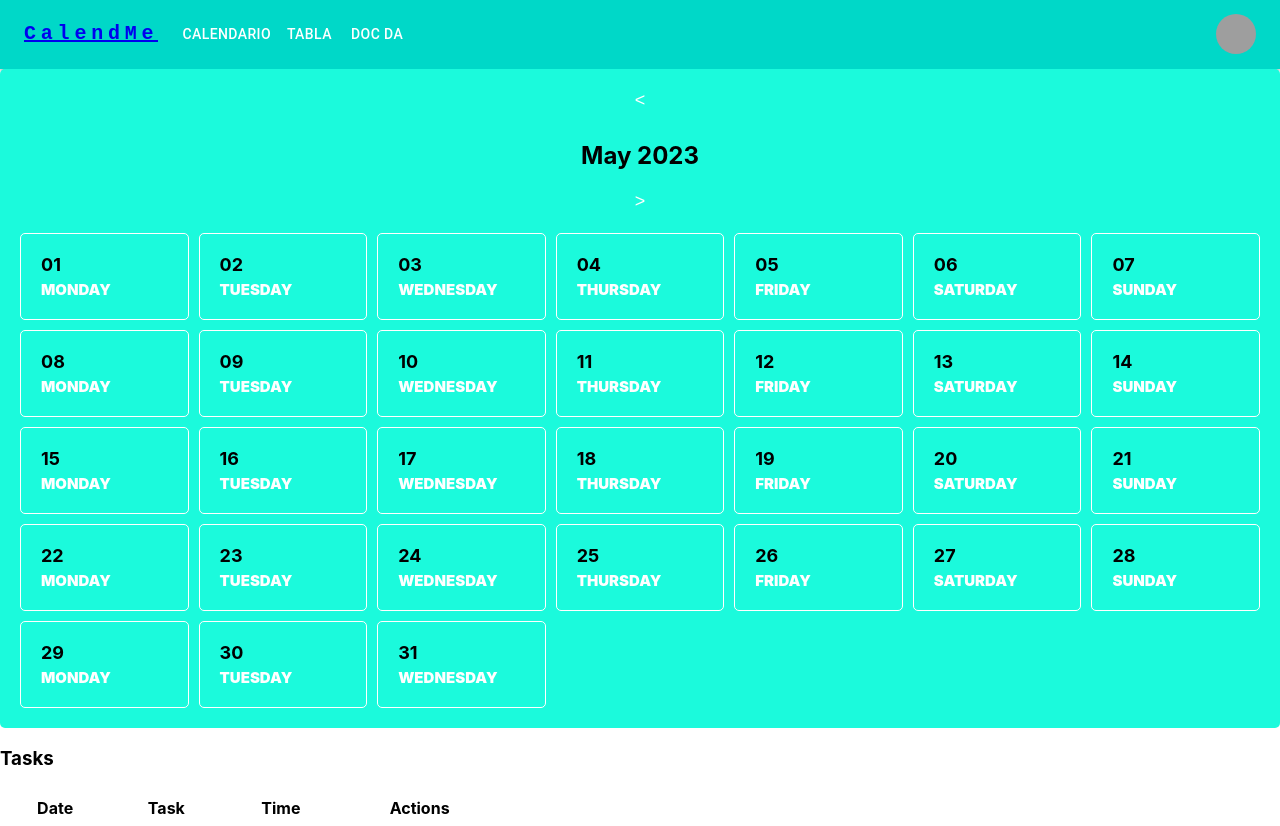
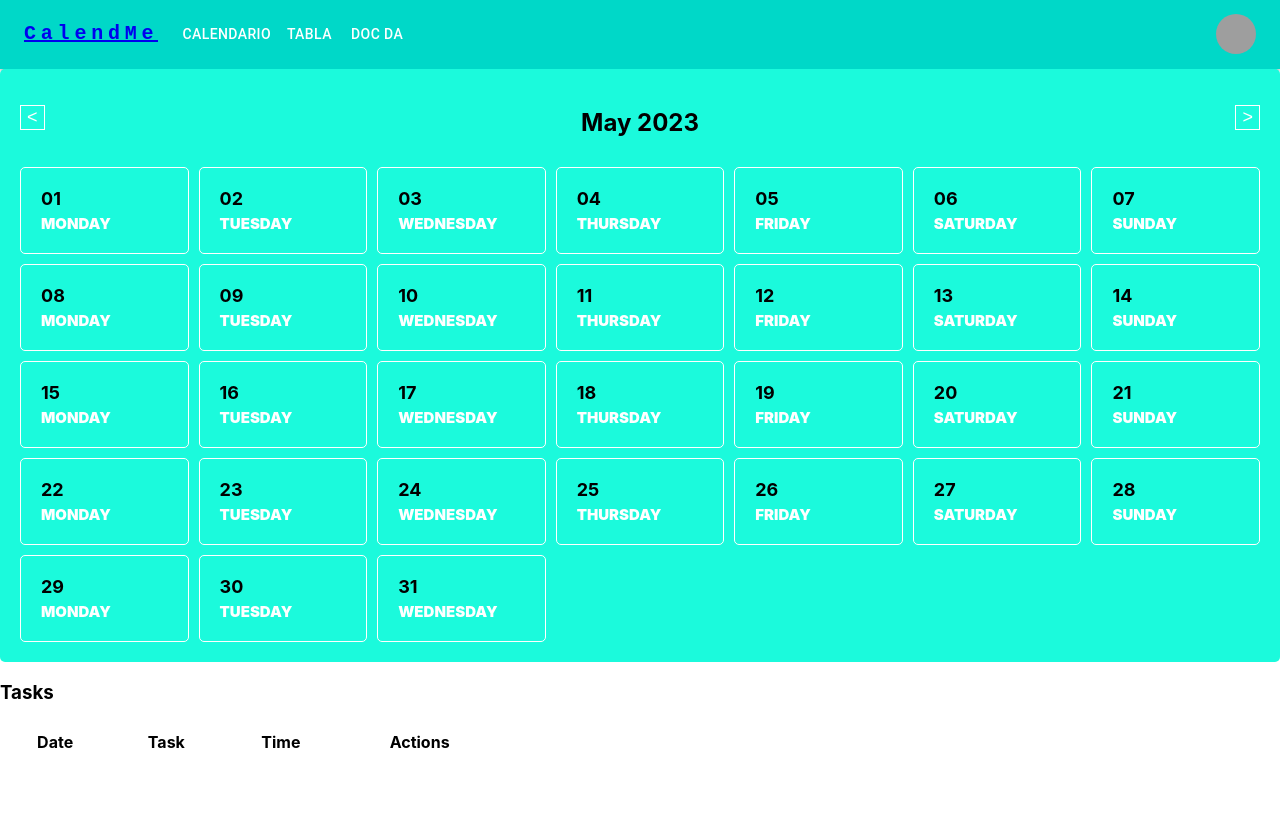
Before and after one commit to agustingar/calendag, a React (Create React App) app: page /calendario in a window 1280 px wide. After the commit the page ends 800 px from the top, so only its background shows below. Built offline with nearby package versions, Linux system fonts and the light colour scheme; grey boxes are pictures that could not be loaded.

Commit message:
calendar actions

```diff
--- a/src/assets/calendar.css
+++ b/src/assets/calendar.css
@@ -15,10 +15,11 @@
 
 .calendar-header button {
   background: none;
-  border: none;
+  border: 1px solid #ffffff;
   cursor: pointer;
   font-size: 18px;
   color: #ffffff;
+
 }
 
 .calendar-grid {
@@ -111,12 +112,13 @@
   color: #aaa;
 }
 
+
 @media (min-width: 768px) {
   .calendar {
     width: auto;
   }
   .calendar-header {
-    flex-direction: column;
+    flex-direction: row;
     align-items: center;
   }
   .calendar-header button {
--- a/src/components/Calendario/calendario.js
+++ b/src/components/Calendario/calendario.js
@@ -1,4 +1,4 @@
-import React, { useState } from 'react';
+import React, { useState, useEffect } from 'react';
 import { format, startOfMonth, endOfMonth, eachDayOfInterval, addMonths, subMonths } from 'date-fns';
 import '../../assets/styles.css';
 
@@ -8,7 +8,40 @@ const Calendario = () => {
   const [task, setTask] = useState('');
   const [time, setTime] = useState('');
   const [currentDate, setCurrentDate] = useState(new Date());
-  const [tasksByDay, setTasksByDay] = useState({});
+  const [tasksByDay, setTasksByDay] = useState(() => {
+    const storedRows = localStorage.getItem('tasksData');
+    if (storedRows) {
+      return JSON.parse(storedRows);
+    } else {
+      return {};
+    }
+  });
+
+  useEffect(() => {
+    localStorage.setItem('tasksData', JSON.stringify(tasksByDay));
+  }, [tasksByDay]);
+
+  const handleCellChange = (value, field, formattedDate, index) => {
+    if (!tasksByDay[formattedDate] || index >= tasksByDay[formattedDate].length) {
+      return;
+    }
+
+    const updatedTasksByDay = {
+      ...tasksByDay,
+      [formattedDate]: tasksByDay[formattedDate].map((taskObj, taskIndex) => {
+        if (taskIndex === index) {
+          return {
+            ...taskObj,
+            [field]: value
+          };
+        }
+        return taskObj;
+      })
+    };
+
+    setTasksByDay(updatedTasksByDay);
+  };
+
 
   const startDate = startOfMonth(currentDate);
   const endDate = endOfMonth(currentDate);
@@ -46,13 +79,17 @@ const Calendario = () => {
     const formattedDate = format(selectedDay, 'dd/MM/yyyy');
     const existingTasks = tasksByDay[formattedDate] || [];
 
-    const updatedTasks = [...existingTasks, { task, time, completed: false }];
+    const updatedTasks = [
+      ...existingTasks,
+      { task, time, completed: false }
+    ];
+
     const updatedTasksByDay = {
       ...tasksByDay,
       [formattedDate]: updatedTasks
     };
+
     setTasksByDay(updatedTasksByDay);
-
     handleModalClose();
   };
 
@@ -88,9 +125,11 @@ const Calendario = () => {
         ...tasksByDay,
         [formattedDate]: updatedTasks
       };
+
       setTasksByDay(updatedTasksByDay);
     }
   };
+
   const handlePrevMonth = () => {
     setCurrentDate((prevDate) => subMonths(prevDate, 1));
   };
@@ -105,19 +144,19 @@ const Calendario = () => {
         <div className="calendar-header">
           <button onClick={handlePrevMonth}>&lt;</button>
           <h2>{format(currentDate, 'MMMM yyyy')}</h2>
-          <button onClick={handleNextMonth}>&gt;</button>
+          <button className="nextPrev" onClick={handleNextMonth}>&gt;</button>
         </div>
         <div className="calendar-grid">
-          {calendarDays.map((day) => (
-            <div key={day} onClick={() => handleDayClick(day)}>
-              <div className="day-number">{format(day, 'dd')}</div>
-              <div className="day-text">
-                {format(day, 'EEEE')}
-              </div>
-              {tasksByDay[format(day, 'dd/MM/yyyy')] &&
-                tasksByDay[format(day, 'dd/MM/yyyy')].map((task, index) => (
+          {calendarDays.map((day) => {
+            const formattedDate = format(day, 'dd/MM/yyyy');
+            const dayTasks = tasksByDay[formattedDate];
+            return (
+              <div key={day} onClick={() => handleDayClick(day)}>
+                <div className="day-number">{format(day, 'dd')}</div>
+                <div className="day-text">{format(day, 'EEEE')}</div>
+                {dayTasks && dayTasks.map((task, index) => (
                   <div
-                    key={`${format(day, 'dd/MM/yyyy')}-${index}`}
+                    key={`${formattedDate}-${index}`}
                     className={`task ${task.completed ? 'completed' : ''}`}
                     onClick={(e) => {
                       e.stopPropagation();
@@ -127,8 +166,9 @@ const Calendario = () => {
                     {task.task}
                   </div>
                 ))}
-            </div>
-          ))}
+              </div>
+            );
+          })}
         </div>
       </div>
       {modalOpen && (
@@ -157,15 +197,29 @@ const Calendario = () => {
               </tr>
             </thead>
             <tbody>
-              {Object.entries(tasksByDay).map(([date, tasks]) =>
+            {Object.entries(tasksByDay).map(([date, tasks]) =>
                 tasks &&
                 tasks.map((task, index) => (
                   <tr key={`${date}-${index}`}>
                     <td>{format(new Date(date), 'EEEE, dd MMMM yyyy')}</td>
-                    <td>{task.task}</td>
-                    <td>{task.time}</td>
                     <td>
-                      <button className="edit-button" onClick={() => handleEditTask(new Date(date), index)}>Edit</button>
+                      <input
+                        type="text"
+                        value={task.task}
+                        onChange={(e) => handleCellChange(e.target.value, 'task', date, index)}
+                      />
+                    </td>
+                    <td>
+                      <input
+                        type="time"
+                        value={task.time}
+                        onChange={(e) => handleCellChange(e.target.value, 'time', date, index)}
+                      />
+                    </td>
+                    <td>
+                      <button className="edit-button" onClick={() => handleEditTask(new Date(date), index)}>
+                        Edit
+                      </button>
                       <input
                         type="checkbox"
                         defaultChecked={task.completed}
--- a/src/components/Tabla/tabla.js
+++ b/src/components/Tabla/tabla.js
@@ -1,4 +1,4 @@
-import React, { useState } from 'react';
+import React, { useState, useEffect } from 'react';
 import Table from '@mui/material/Table';
 import TableBody from '@mui/material/TableBody';
 import TableCell from '@mui/material/TableCell';
@@ -13,19 +13,28 @@ function createData(dia, situacion, pienso, siento, hago) {
 }
 
 const BasicTable = () => {
-  const [rows, setRows] = useState([createData('')]);
+    const [rows, setRows] = useState(() => {
+        const storedRows = localStorage.getItem('tableData');
+        if (storedRows) {
+            return JSON.parse(storedRows);
+        } else {
+            return [createData('')];
+        }
+    });
+
+    useEffect(() => {
+        localStorage.setItem('tableData', JSON.stringify(rows));
+    }, [rows]);
 
     const addMore = () => {
         const newData = createData('');
         setRows((prevRows) => [...prevRows, newData]);
     };
 
-  const [editableRows, setEditableRows] = useState([]);
-
     const handleCellChange = (value, field, index) => {
-    const updatedRows = [...editableRows];
+        const updatedRows = [...rows];
         updatedRows[index][field] = value;
-    setEditableRows(updatedRows);
+        setRows(updatedRows);
     };
 
     return (
@@ -49,8 +58,8 @@ const BasicTable = () => {
                             <TableCell component="th" scope="row">
                                 <input
                                     type="text"
-                  value={row.name}
-                  onChange={(e) => handleCellChange(e.target.value, 'name', index)}
+                                    value={row.dia}
+                                    onChange={(e) => handleCellChange(e.target.value, 'dia', index)}
                                 />
                             </TableCell>
                             <TableCell>
```
Lines whose indentation alone changed are shown as unchanged.
